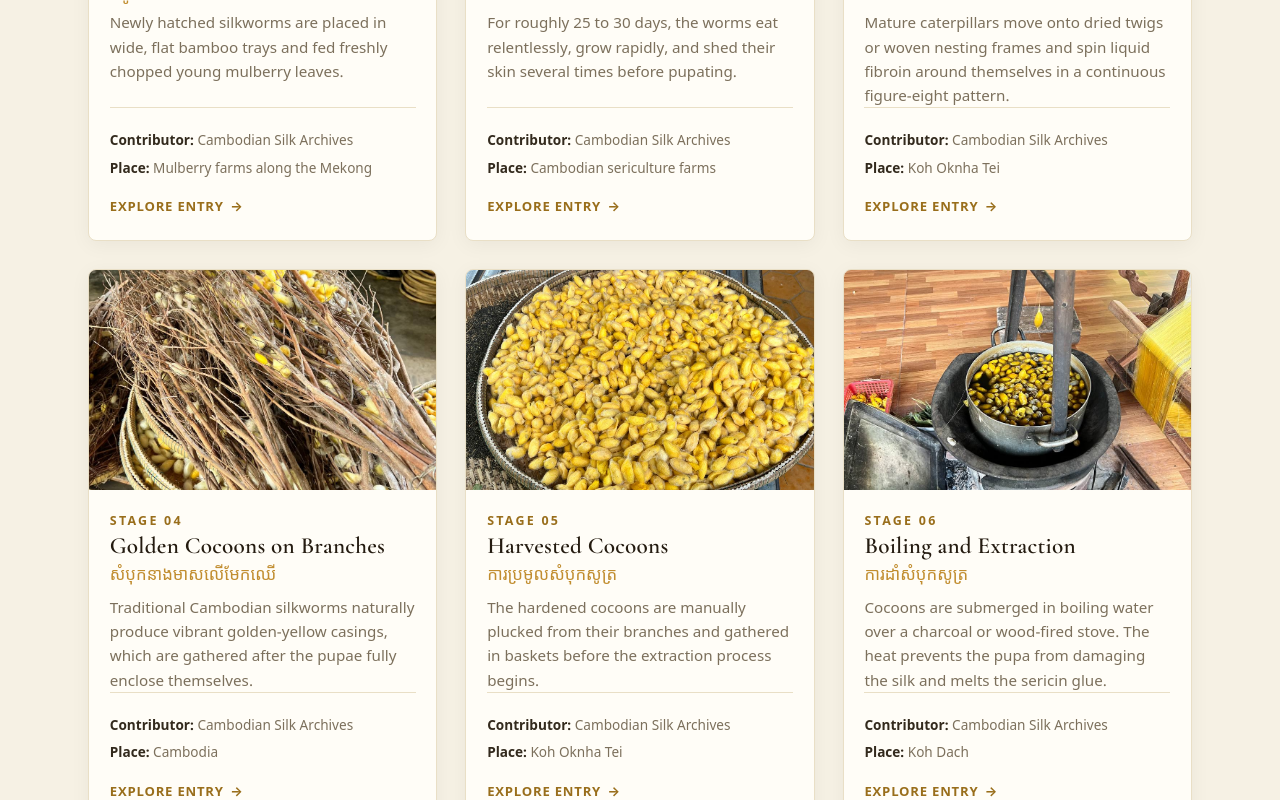
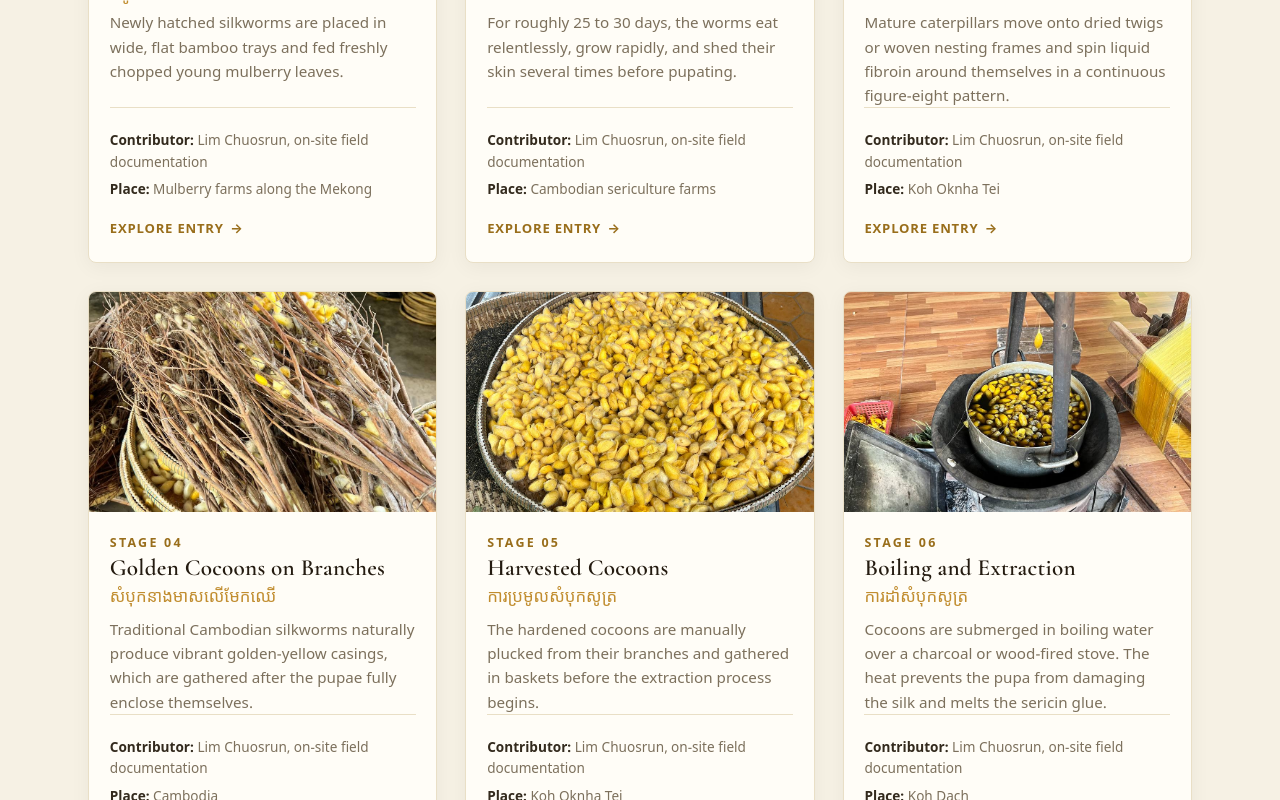
Before and after one commit to Chuosrun/Cambodian-Silk, a Next.js app: page / in a window 1280 px wide. Shown: the part 880-1680 px from the top of the page. Built offline with nearby package versions, Linux system fonts and the light colour scheme.

Commit message:
Refine Sprint 1 submission materials [AI-assisted]

```diff
--- a/data/entries.js
+++ b/data/entries.js
@@ -6,7 +6,7 @@ const entries = [
     khmerTitle: 'ដង្កូវនាងកំពុងស៊ីស្លឹកមន',
     description:
       'Newly hatched silkworms are placed in wide, flat bamboo trays and fed freshly chopped young mulberry leaves.',
-    contributor: 'Cambodian Silk Archives',
+    contributor: 'Lim Chuosrun, on-site field documentation',
     place: 'Mulberry farms along the Mekong',
     image: '/images/01_Young_Silkworms_Feeding.jpg',
   },
@@ -17,7 +17,7 @@ const entries = [
     khmerTitle: 'វដ្តនៃការស៊ីស្លឹកមន',
     description:
       'For roughly 25 to 30 days, the worms eat relentlessly, grow rapidly, and shed their skin several times before pupating.',
-    contributor: 'Cambodian Silk Archives',
+    contributor: 'Lim Chuosrun, on-site field documentation',
     place: 'Cambodian sericulture farms',
     image: '/images/01_Young_Silkworms_Feeding.jpg',
   },
@@ -28,7 +28,7 @@ const entries = [
     khmerTitle: 'ការបង្វិលសំបុកសូត្រមាស',
     description:
       'Mature caterpillars move onto dried twigs or woven nesting frames and spin liquid fibroin around themselves in a continuous figure-eight pattern.',
-    contributor: 'Cambodian Silk Archives',
+    contributor: 'Lim Chuosrun, on-site field documentation',
     place: 'Koh Oknha Tei',
     image: '/images/03_Spinning_Cocoons_Hanging.jpg',
   },
@@ -39,7 +39,7 @@ const entries = [
     khmerTitle: 'សំបុកនាងមាសលើមែកឈើ',
     description:
       'Traditional Cambodian silkworms naturally produce vibrant golden-yellow casings, which are gathered after the pupae fully enclose themselves.',
-    contributor: 'Cambodian Silk Archives',
+    contributor: 'Lim Chuosrun, on-site field documentation',
     place: 'Cambodia',
     image: '/images/04_Golden_Cocoons_on_Branches.jpg',
   },
@@ -50,7 +50,7 @@ const entries = [
     khmerTitle: 'ការប្រមូលសំបុកសូត្រ',
     description:
       'The hardened cocoons are manually plucked from their branches and gathered in baskets before the extraction process begins.',
-    contributor: 'Cambodian Silk Archives',
+    contributor: 'Lim Chuosrun, on-site field documentation',
     place: 'Koh Oknha Tei',
     image: '/images/05_Harvested_Cocoons_Basket.jpg',
   },
@@ -61,7 +61,7 @@ const entries = [
     khmerTitle: 'ការដាំសំបុកសូត្រ',
     description:
       'Cocoons are submerged in boiling water over a charcoal or wood-fired stove. The heat prevents the pupa from damaging the silk and melts the sericin glue.',
-    contributor: 'Cambodian Silk Archives',
+    contributor: 'Lim Chuosrun, on-site field documentation',
     place: 'Koh Dach',
     image: '/images/06_Boiling_Cocoons_Pot.jpg',
   },
@@ -72,7 +72,7 @@ const entries = [
     khmerTitle: 'ការស្រាវសូត្រ',
     description:
       'A weaver catches loose filaments from the hot water, twists threads from dozens of cocoons together, and hand-reels the strand onto a wooden spinning wheel.',
-    contributor: 'Cambodian Silk Archives',
+    contributor: 'Lim Chuosrun, on-site field documentation',
     place: 'Koh Dach',
     image: '/images/07_Reeling_Silk_Spinning_Wheel.jpg',
   },
@@ -83,7 +83,7 @@ const entries = [
     khmerTitle: 'ការហាលអំបោះសូត្រ',
     description:
       'Raw silk skeins are washed to remove residual gum, hung in the sun to dry, and sometimes dyed before being loaded onto a traditional loom.',
-    contributor: 'Cambodian Silk Archives',
+    contributor: 'Lim Chuosrun, on-site field documentation',
     place: 'Cambodia',
     image: '/images/08_Drying_Finished_Silk_Yarn.jpg',
   },
```
Also changed, not shown: 1 other file (tests, documents, lock files or other folders).
